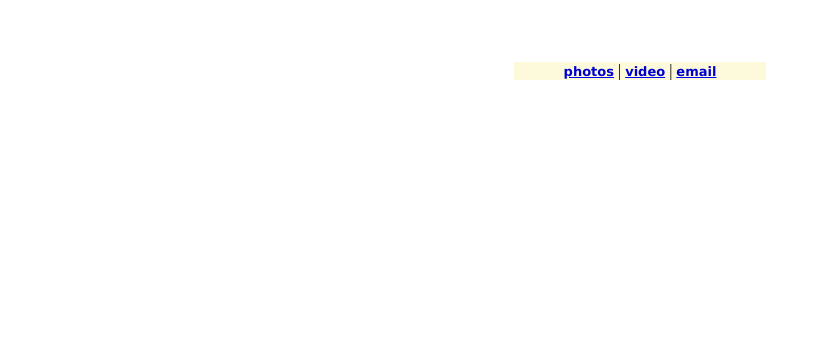
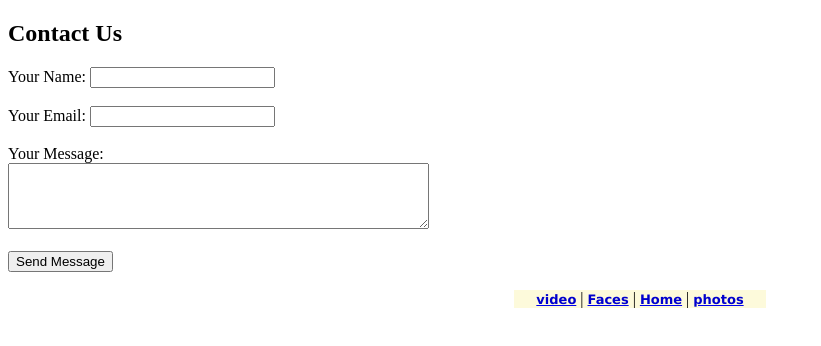
Before and after one commit to donsmithsonforindependence/donsmithsonforindependence.github.io, a plain HTML site: page index.html in a window 1280 px wide. Shown: the whole page, without its empty margins (0-821 px from the left). Drawn offline with Linux system fonts and the light colour scheme.

Commit message:
index.html

```diff
--- a/index.html
+++ b/index.html
@@ -1,19 +1,35 @@
-
 <!DOCTYPE html>
 <html lang="en">
 <head>
-    <title>HELLO WORLD OUT THERE</title>
+    <meta charset="UTF-8">
+    <meta name="viewport" content="width=device-width, initial-scale=1.0">
+    <title>Contact Us</title>
 </head>
 <body>
-<center>
-	<br><br><br>
-<table border="0" width="20%" cellspacing="0" cellpadding="0">
-		<tr><td colspan="3" align="center" valign="top" bgcolor="#fdfadb">
-<A HREF="html/photos.html"><font size="2" COLOR="#0000CD" FACE="verdana, arial, helvetica, sans serif"><b>photos</b></FONT></A> |
-<A HREF="html/video.html"><font size="2" COLOR="#0000CD" FACE="verdana, arial, helvetica, sans serif"><b>video</b></FONT></A> |
-<A HREF="html/emai.html"><font size="2" COLOR="#0000CD" FACE="verdana, arial, helvetica, sans serif"><b>email</b></FONT></A>
-</b></FONT></A>
-</table>
-</center>
+    <h2>Contact Us</h2>
+    <form action="https://formsubmit.co/emailwebsiteprojectwebsiteemail1@yahoo.com" method="POST" />
+        <label for="name">Your Name:</label>
+        <input type="text" id="name" name="name" required><br><br>
+
+        <label for="email">Your Email:</label>
+        <input type="email" id="email" name="email" required><br><br>
+
+        <label for="message">Your Message:</label><br>
+        <textarea id="message" name="message" rows="4" cols="50" required></textarea><br><br>
+
+        <input type="submit" value="Send Message">
+    </form>
+	<center>
+		<br>
+				<table border="0" width="20%" cellspacing="0" cellpadding="0">
+						<tr><td colspan="3" align="center" valign="top" bgcolor="#fdfadb">
+				<A HREF="video.html"><font size="2" COLOR="#0000CD" FACE="verdana, arial, helvetica, sans serif"><b>video</b></FONT></A> |
+				<A HREF="faces.html"><font size="2" COLOR="#0000CD" FACE="verdana, arial, helvetica, sans serif"><b>Faces</b></FONT></A> |
+		              <A HREF="main page 2g.html"><font size="2" COLOR="#0000CD" FACE="verdana, arial, helvetica, sans serif"><b>Home</b></FONT></A> |
+				<A HREF="photos.html"><font size="2" COLOR="#0000CD" FACE="verdana, arial, helvetica, sans serif"><b>photos</b></FONT></A></table>
+			</center>
+		</body>
+		</html>
+	</center>
 </body>
 </html>
```
